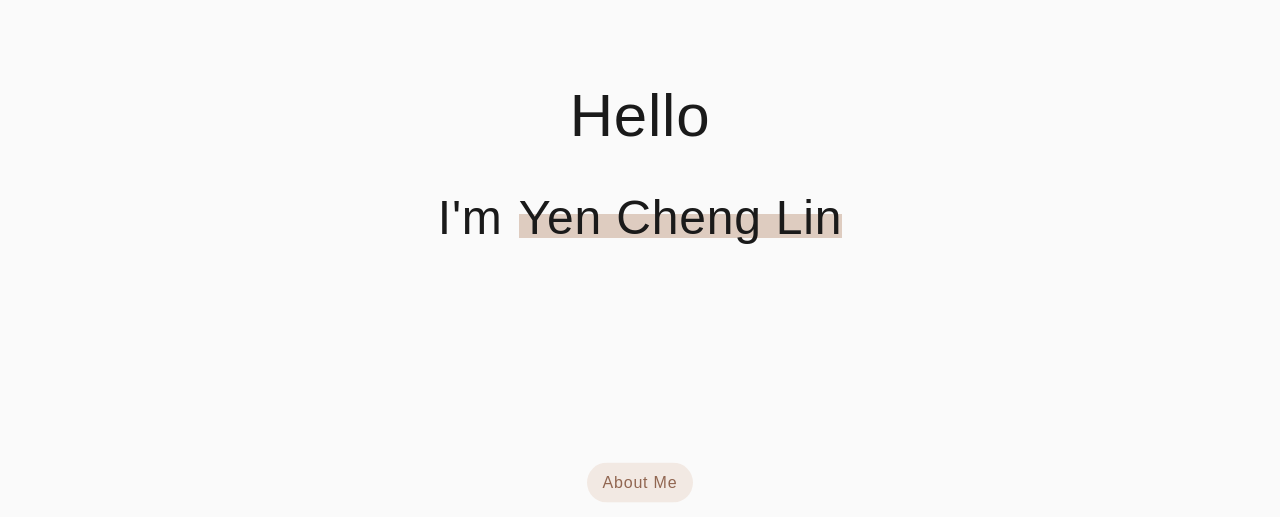
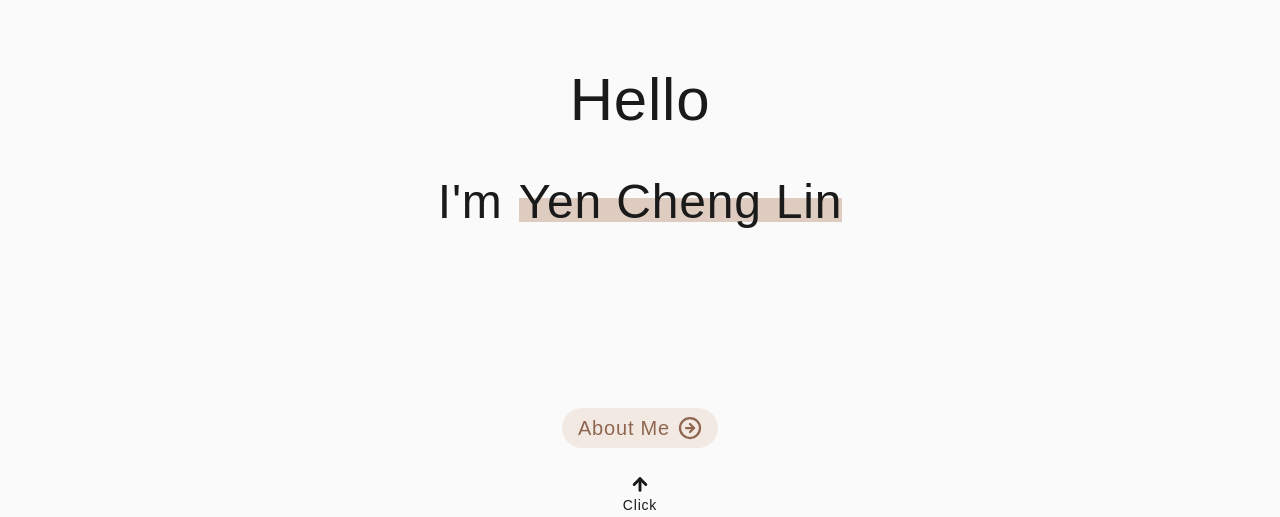
Before and after one commit to ridemountainpig/yencheng.dev, a Next.js app: page / in a window 1280 px wide. Shown: the part 280-797 px from the top of the page. Built offline with nearby package versions, Linux system fonts and the light colour scheme; no server answers; a web font is replaced by a local one.

Commit message:
feat: update component to use carousel

```diff
--- a/app/page.tsx
+++ b/app/page.tsx
@@ -4,8 +4,6 @@ import {
     Carousel,
     CarouselContent,
     CarouselItem,
-    CarouselNext,
-    CarouselPrevious,
 } from "@/components/ui/carousel";
 
 import Header from "@/components/header";
--- a/components/banner.tsx
+++ b/components/banner.tsx
@@ -1,30 +1,15 @@
 "use client";
 
-import { useState, useEffect } from "react";
 import { motion } from "framer-motion";
+import { CircleArrowRight, ArrowUp } from "lucide-react";
+import { useCarousel } from "@/components/ui/carousel";
 
 export default function Banner() {
-    const [isVisible, setIsVisible] = useState(true);
-
-    useEffect(() => {
-        const handleScroll = () => {
-            if (window.scrollY > 50) {
-                setIsVisible(false);
-            } else {
-                setIsVisible(true);
-            }
-        };
-
-        window.addEventListener("scroll", handleScroll);
-
-        return () => {
-            window.removeEventListener("scroll", handleScroll);
-        };
-    }, []);
+    const { scrollNext } = useCarousel();
 
     return (
         <div className="flex h-[90vh] w-full select-none items-center justify-center font-gensenb tracking-wider text-white-black-900">
-            <div className="w-full text-center">
+            <div className="-mt-8 w-full text-center">
                 <h2 className="hidden">Hello, I&apos;m Yen Cheng Lin</h2>
                 <motion.div
                     className="text-4xl sm:text-6xl"
@@ -77,21 +62,53 @@ export default function Banner() {
                     </div>
                 </div>
             </div>
-            {isVisible && (
             <motion.div
-                    className="absolute bottom-8 flex w-full justify-center"
-                    initial={{ opacity: 1, y: 0 }}
+                className="absolute bottom-[5.5rem] flex w-full justify-center"
+                initial={{ opacity: 1, y: 130 }}
                 animate={{
-                        opacity: isVisible ? 1 : 0,
-                        y: isVisible ? 0 : 20,
+                    y: 0,
                 }}
-                    transition={{ duration: 0.3, ease: "easeOut" }}
+                transition={{ duration: 0.6, ease: "easeOut", delay: 1.15 }}
             >
-                    <div className="flex h-10 w-fit animate-bounce items-center justify-center rounded-full bg-white-brown-500 px-4 text-white-brown-800">
+                <div
+                    className="flex h-10 w-fit cursor-pointer items-center justify-center gap-x-2 rounded-full bg-white-brown-500 px-4 text-sm text-white-brown-800 sm:text-xl"
+                    onClick={scrollNext}
+                >
                     <span>About Me</span>
+                    <CircleArrowRight
+                        strokeWidth={2.25}
+                        size={24}
+                        className="hidden sm:block"
+                    />
+                    <CircleArrowRight
+                        strokeWidth={2.25}
+                        size={20}
+                        className="sm:hidden"
+                    />
                 </div>
             </motion.div>
-            )}
+            <motion.div
+                className="absolute bottom-5 flex w-full justify-center"
+                initial={{ opacity: 1, y: 130 }}
+                animate={{
+                    y: 0,
+                }}
+                transition={{ duration: 0.6, ease: "easeOut", delay: 1.15 }}
+            >
+                <div className="sm:text-md flex h-fit w-fit animate-bounce flex-col items-center justify-center text-sm text-white-black-900">
+                    <ArrowUp
+                        strokeWidth={3.5}
+                        size={20}
+                        className="hidden sm:block"
+                    />
+                    <ArrowUp
+                        strokeWidth={3.5}
+                        size={16}
+                        className="sm:hidden"
+                    />
+                    <span>Click</span>
+                </div>
+            </motion.div>
         </div>
     );
 }
--- a/components/footer.tsx
+++ b/components/footer.tsx
@@ -1,9 +1,24 @@
+"use client";
+
+import { Undo2 } from "lucide-react";
+import { useCarousel } from "@/components/ui/carousel";
+
 export default function Footer() {
+    const { scrollPrev } = useCarousel();
+
     return (
-        <footer className="xs:text-lg flex h-screen items-center justify-center font-gensenb text-sm tracking-wider text-white-black-900">
+        <footer className="xs:text-lg flex h-screen select-none flex-col items-center justify-center font-gensenb text-sm tracking-wider text-white-black-900 md:text-xl">
             <h2>
                 © {new Date().getFullYear()} Yen Cheng Lin. All rights reserved
             </h2>
+            <div className="cursor-pointer pt-4" onClick={scrollPrev}>
+                <Undo2
+                    strokeWidth={2.25}
+                    size={30}
+                    className="hidden sm:block"
+                />
+                <Undo2 strokeWidth={2.25} size={24} className="sm:hidden" />
+            </div>
         </footer>
     );
 }
--- /dev/null
+++ b/components/page-title.tsx
@@ -0,0 +1,43 @@
+"use client";
+
+import { CircleArrowLeft, CircleArrowRight } from "lucide-react";
+import { useCarousel } from "@/components/ui/carousel";
+import Title from "@/components/title";
+
+interface PageTitleProps {
+    title: string;
+}
+
+export default function PageTitle({ title }: PageTitleProps) {
+    const { scrollPrev, scrollNext } = useCarousel();
+
+    return (
+        <div className="flex h-fit items-center justify-between px-4 sm:px-8">
+            <div className="cursor-pointer" onClick={scrollPrev}>
+                <CircleArrowLeft
+                    strokeWidth={2.25}
+                    size={36}
+                    className="hidden sm:block"
+                />
+                <CircleArrowLeft
+                    strokeWidth={2.25}
+                    size={25}
+                    className="sm:hidden"
+                />
+            </div>
+            <Title title={title}></Title>
+            <div className="cursor-pointer" onClick={scrollNext}>
+                <CircleArrowRight
+                    strokeWidth={2.25}
+                    size={36}
+                    className="hidden sm:block"
+                />
+                <CircleArrowRight
+                    strokeWidth={2.25}
+                    size={25}
+                    className="sm:hidden"
+                />
+            </div>
+        </div>
+    );
+}
--- a/components/portfolio.tsx
+++ b/components/portfolio.tsx
@@ -1,14 +1,12 @@
-import Title from "@/components/title";
 import Dock from "@/components/mac-screen/dock";
+import PageTitle from "@/components/page-title";
 
 export default function Portfolio() {
     return (
         <div className="w-full bg-white-black-50 pt-6 text-white-black-900">
-            <div className="flex justify-center">
-                <Title title="My Portfolio"></Title>
-            </div>
-            <div className="px-1.5 py-4 sm:px-6">
-                <div className="relative h-[90vh] w-full rounded-3xl bg-cover bg-center bg-no-repeat sm:bg-[url('/mac-bg.png')]">
+            <PageTitle title="My Portfolio"></PageTitle>
+            <div className="flex justify-center px-1.5 py-4 sm:px-6">
+                <div className="relative h-[90vh] w-[98%] rounded-3xl bg-cover bg-center bg-no-repeat sm:w-full sm:bg-[url('/mac-bg.png')]">
                     {/* <Menubar></Menubar> */}
                     <Dock></Dock>
                 </div>
--- a/components/raycast.tsx
+++ b/components/raycast.tsx
@@ -3,7 +3,7 @@ import {
     getRaycastExtensions,
     getRaycastContributionExtensions,
 } from "@/utils/raycast";
-import Title from "@/components/title";
+import PageTitle from "@/components/page-title";
 import RaycastExtensions from "@/components/raycast/raycast-extensions";
 
 export default async function Raycast() {
@@ -12,10 +12,8 @@ export default async function Raycast() {
 
     return (
         <div className="h-full w-full bg-white-black-50 pt-6 text-white-black-900">
-            <div className="flex justify-center">
-                <Title title="My Raycast Extensions"></Title>
-            </div>
-            <div className="-mt-6 flex h-full w-full items-center justify-center">
+            <PageTitle title="My Raycast Extensions"></PageTitle>
+            <div className="-mt-6 flex h-full w-full items-center justify-center px-1">
                 <div className="h-[472px] w-[96%] select-none rounded-2xl border-[1px] border-white-brown-600 bg-white-brown-500 font-gensenb text-white-black-900 shadow-lg shadow-white-black-200 md:w-[750px]">
                     <div className="h-[55px] border-b-[1px] border-white-brown-600 border-opacity-70 p-[18px]">
                         <span className="tracking-wider">
--- a/components/ui/carousel.tsx
+++ b/components/ui/carousel.tsx
@@ -32,7 +32,7 @@ type CarouselContextProps = {
 
 const CarouselContext = React.createContext<CarouselContextProps | null>(null);
 
-function useCarousel() {
+export function useCarousel() {
     const context = React.useContext(CarouselContext);
 
     if (!context) {
```
Lines whose indentation alone changed are shown as unchanged.
